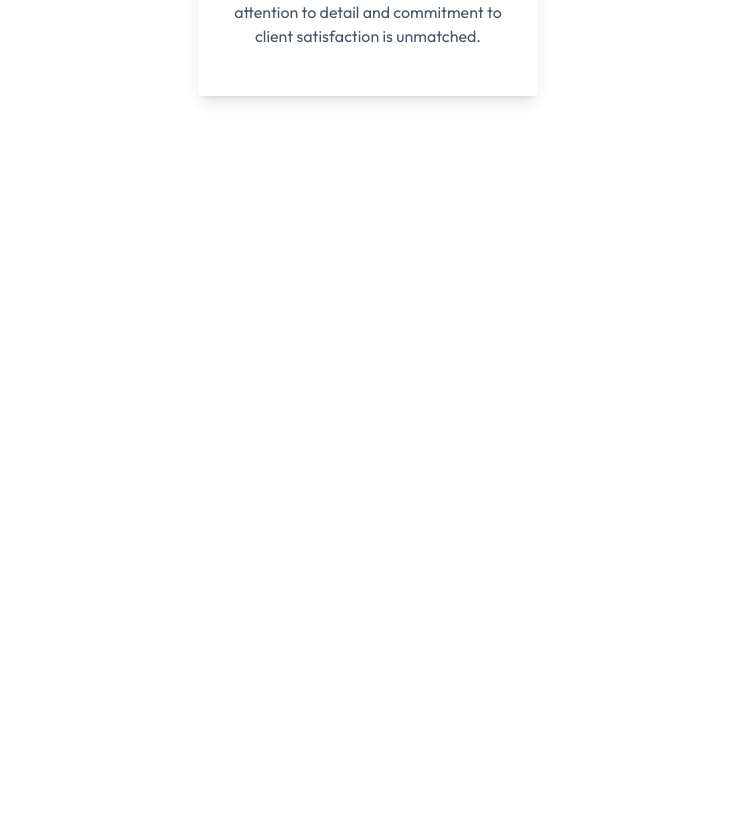
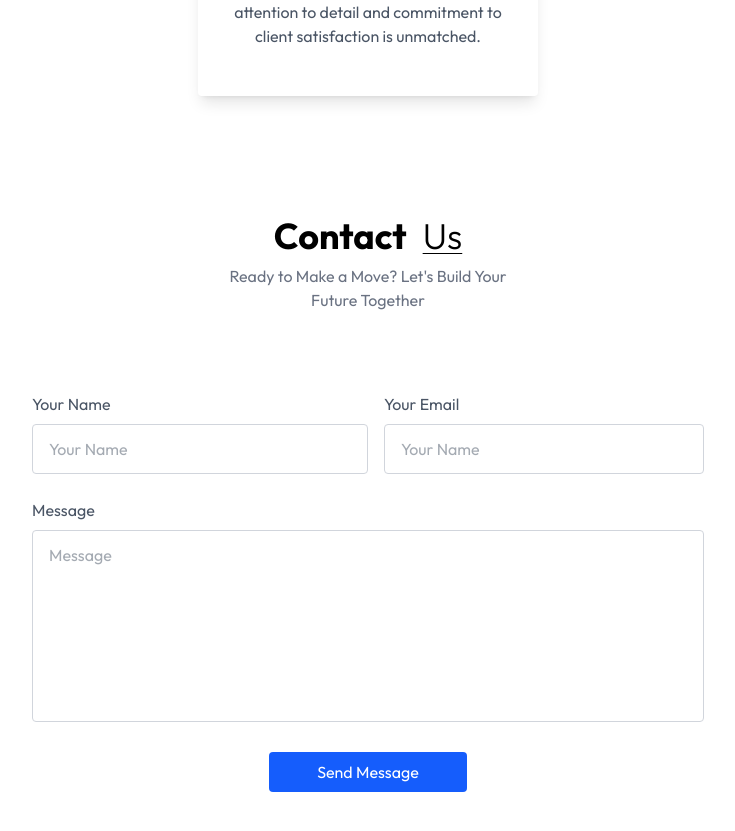
Before and after one commit to adupoku71/real-estate-app, a React (Vite) app: page / in a window 1280 px wide. Shown: the part 3382-4213 px from the top of the page, without its empty margins (272-1007 px from the left). Before the commit the page ends 3518 px from the top, so only its background shows below. Built offline with nearby package versions, Linux system fonts and the light colour scheme.

Commit message:
Contact form done(work needed on functionality)

```diff
--- a/src/App.tsx
+++ b/src/App.tsx
@@ -1,4 +1,5 @@
 import { About } from "./components/About";
+import { Contact } from "./components/Contact";
 import { Header } from "./components/Header";
 import { Projects } from "./components/Projects";
 import { Testimonials } from "./components/Testimonials";
@@ -10,6 +11,7 @@ function App() {
       <About />
       <Projects />
       <Testimonials />
+      <Contact />
     </div>
   );
 }
--- /dev/null
+++ b/src/components/Contact.tsx
@@ -0,0 +1,66 @@
+export const Contact = () => {
+  // connect form to backend later and add necessary functionaliity web 3 forms applicable
+  // add toast notification to show user message is sent(npm toastify)
+  return (
+    <section
+      id="Contact"
+      className="text-center p-6 py-20 lg:px-32 w-full overflow-hidden"
+    >
+      <h1 className="text-2xl sm:text-4xl font-bold mb-2 text-center">
+        Contact
+        <span className="ml-4 underline underline-offset-4 decoration-1 under font-light">
+          Us
+        </span>
+      </h1>
+      <p className="text-center text-gray-500 mb-12 max-w-80 mx-auto">
+        Ready to Make a Move? Let's Build Your Future Together
+      </p>
+      <form className="max-w-2xl mx-auto text-gray-600 pt-8">
+        <div className="flex flex-wrap">
+          <div className="w-full md:w-1/2 text-left">
+            <label htmlFor="name">Your Name</label>
+            <br />
+            <input
+              className="w-full border border-gray-300 rounded py-3 px-4 mt-2"
+              id="name"
+              type="text"
+              placeholder="Your Name"
+              name="Name"
+              required
+            />
+          </div>
+          <div className="w-full md:w-1/2 text-left md:pl-4">
+            <label htmlFor="email">Your Email</label>
+            <br />
+            <input
+              className="w-full border border-gray-300 rounded py-3 px-4 mt-2"
+              id="email"
+              type="email"
+              placeholder="Your Name"
+              name="Email"
+              required
+            />
+          </div>
+        </div>
+        {/* text message area  */}
+
+        <div className="text-left my-6">
+          <label htmlFor="message">Message</label>
+          <textarea
+            className="w-full border border-gray-300 rounded py-3 px-4 mt-2 h-48 resize-none"
+            name="Message"
+            id="message"
+            placeholder="Message"
+            required
+          ></textarea>
+        </div>
+        <button
+          type="submit"
+          className="bg-blue-600 text-white py-2 px-12 mb-10 rounded cursor-pointer"
+        >
+          Send Message
+        </button>
+      </form>
+    </section>
+  );
+};
--- a/src/components/Testimonials.tsx
+++ b/src/components/Testimonials.tsx
@@ -7,8 +7,8 @@ export const Testimonials = () => {
       id="Testimonials"
     >
       <h1 className="text-2xl sm:text-4xl font-bold mb-2 text-center">
-        Customer{" "}
-        <span className="underline underline-offset-4 decoration-1 under font-light">
+        Customer
+        <span className="ml-3 underline underline-offset-4 decoration-1 under font-light">
           Testimonials
         </span>
       </h1>
```
Also changed, not shown: 5 other files (tests, documents, lock files or other folders).
